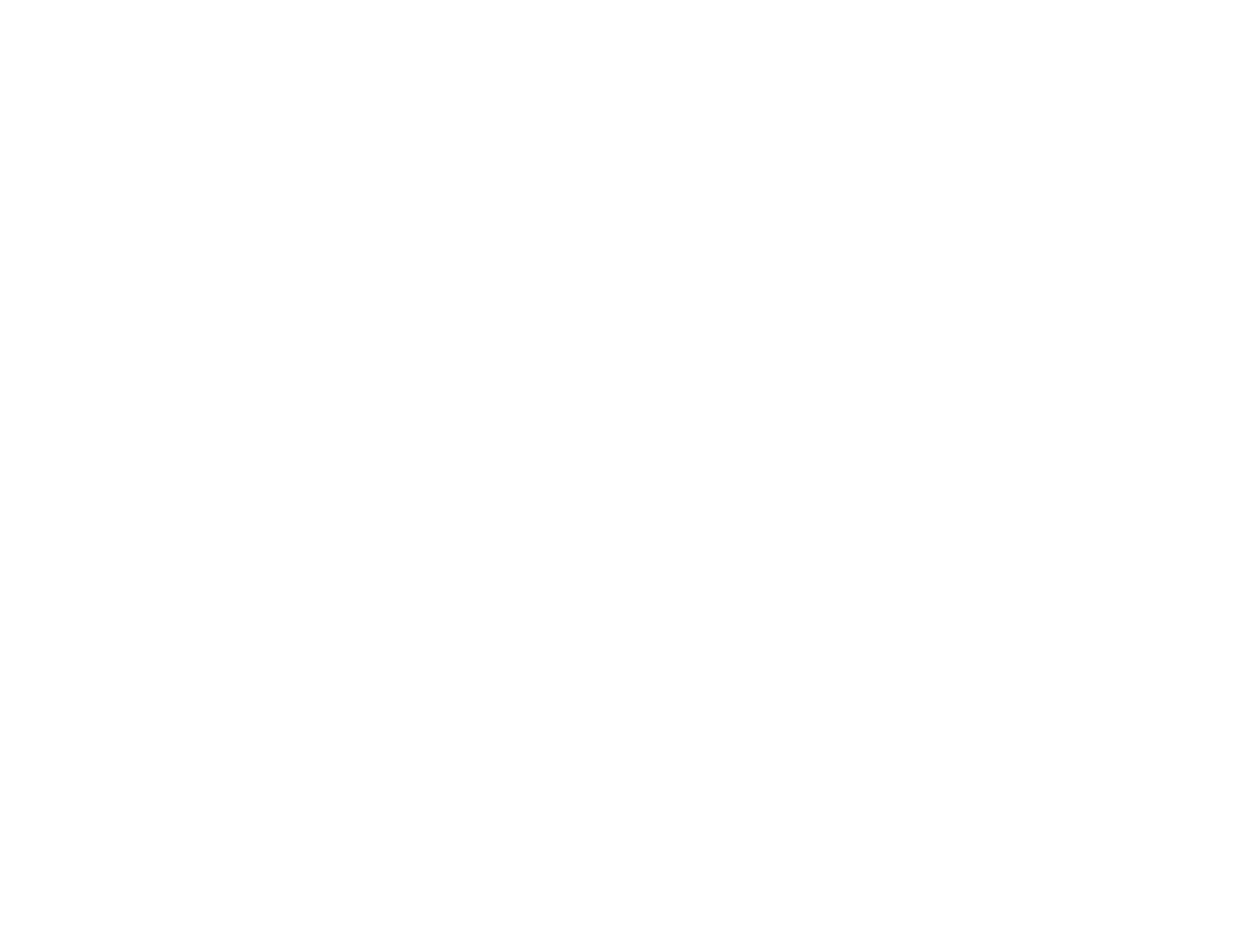
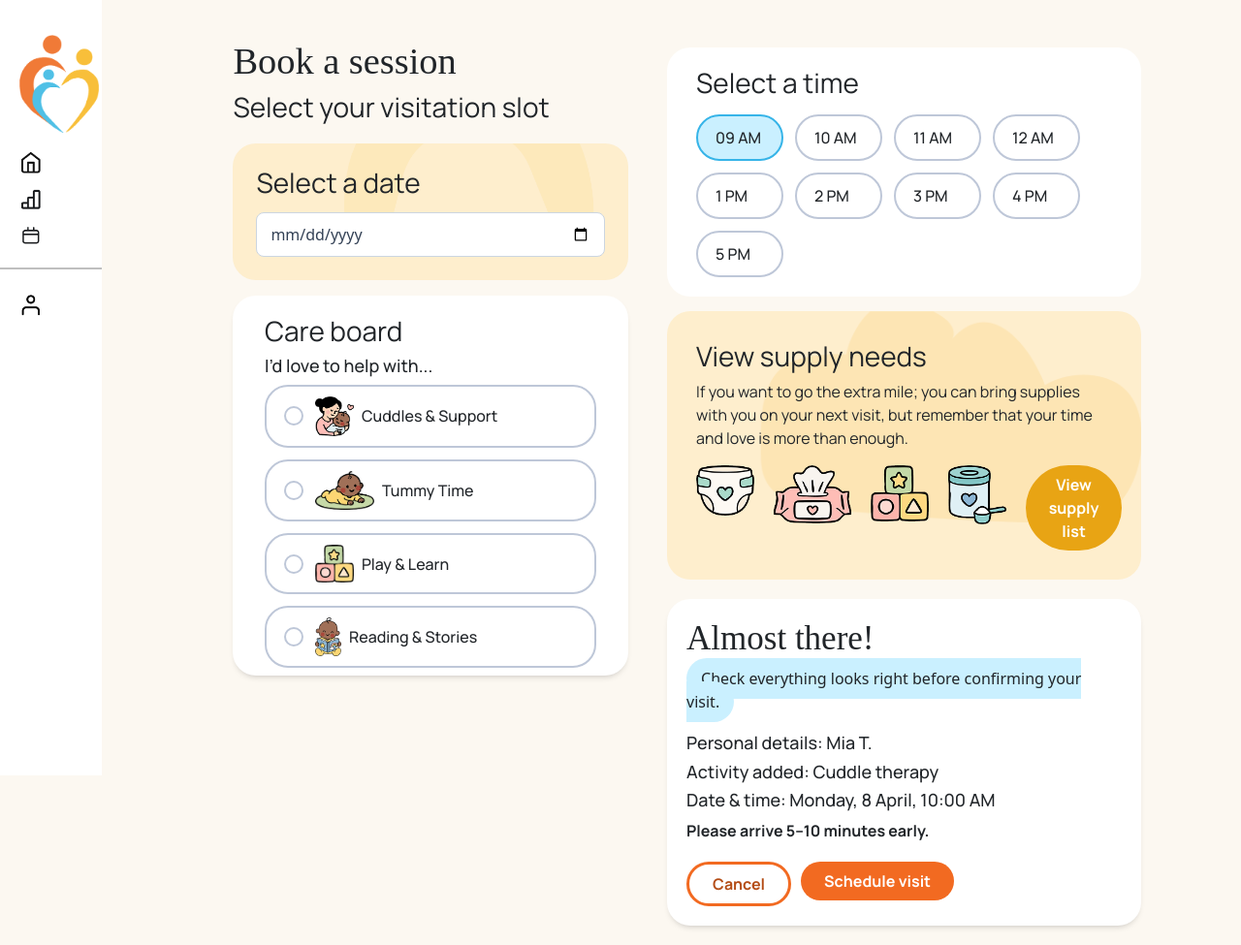
Before and after one commit to Joelene241161/Ngwana_Baby_House, a PHP site: page /Pages/bookingsVolunteer.php in a window 1280 px wide. Before the commit the page is empty. Shown: the whole page at 97% size. Before the commit the page ends 800 px from the top, so only its background shows below. Run offline with PHP 8.4, Linux system fonts and the light colour scheme; some web fonts are replaced.

Commit message:
Frontend schedule visit page
The frontend is mostly finished for the volunteer bookings page.

```diff
--- a/Pages/bookings.php
+++ b/Pages/bookings.php
@@ -38,7 +38,7 @@
     <div class="col-5">
 
     <div class="calendar-container">
-    <label for="event-date"><h4>Select Date</h4></label>
+    <label for="event-date"><h4>Select a date</h4></label>
     <input type="date" id="event-date" class="marginTopTiny">
     </div>
 
--- a/Pages/bookingsVolunteer.php
+++ b/Pages/bookingsVolunteer.php
@@ -0,0 +1,186 @@
+<!DOCTYPE html>
+<html lang="en">
+<head>
+    <meta charset="UTF-8">
+    <meta http-equiv="X-UA-Compatible" content="IE-edge">
+    <meta name="viewport" content="width-device-width, initial-scale-1.0">
+
+    <meta name="author" content="Joelene du Toit 241161">
+    <meta name="keywords" content="Ngwana Baby House NGO">
+    <title>
+        Ngwana Baby House
+    </title>
+
+    <link rel="icon" type="image/x-icon" href="../Assets/favicon.ico">
+
+    <link rel="preconnect" href="https://fonts.googleapis.com">
+<link rel="preconnect" href="https://fonts.gstatic.com" crossorigin>
+<link href="https://fonts.googleapis.com/css2?family=Manrope:wght@200..800&display=swap" rel="stylesheet">
+
+<link href="https://cdn.jsdelivr.net/npm/bootstrap@5.3.5/dist/css/bootstrap.min.css" rel="stylesheet" integrity="sha384-SgOJa3DmI69IUzQ2PVdRZhwQ+dy64/BUtbMJw1MZ8t5HZApcHrRKUc4W0kG879m7" crossorigin="anonymous">
+
+<link rel="stylesheet" href="https://use.typekit.net/jep6hre.css">
+
+<link rel="stylesheet" href="../main.css">
+
+</head>
+
+<body class="background">
+
+    <?php include "../Components/sidebarVolunteer.php";?>
+
+    <div class="main">
+
+<div style="display: flex; gap: 40px">
+    <div class="col-5">
+
+    <h3 class="minionPro marginTopLarge"> Book a session </h3>
+    <h4> Select your visitation slot </h4>
+
+    <div class="calendar-container">
+    <label for="event-date"><h4>Select a date</h4></label>
+    <input type="date" id="event-date" class="marginTopTiny">
+    </div>
+
+    <div class="scheduleControls">
+        <h4>Care board</h4>
+        <h5>I’d love to help with...</h5>
+
+        <!-- selected care task -->
+         <div class="radio-group">
+  <label class="radio-button">
+    <input type="radio" name="custom-radio" value="1" checked>
+    <span class="radio-icon"></span>
+    <img src="../Assets/care.png" alt="caregiver illustration" style="width: 40px" class="marginRightTiny">
+    <span class="radio-label">Cuddles & Support</span>
+  </label>
+
+  <label class="radio-button">
+    <input type="radio" name="custom-radio" value="2">
+    <span class="radio-icon"></span>
+    <img src="../Assets/tummy.png" alt="caregiver illustration" style="height: 40px" class="marginRightTiny">
+    <span class="radio-label">Tummy Time</span>
+  </label>
+
+  <label class="radio-button">
+    <input type="radio" name="custom-radio" value="3">
+    <span class="radio-icon"></span>
+    <img src="../Assets/toys.png" alt="caregiver illustration" style="width: 40px" class="marginRightTiny">
+    <span class="radio-label">Play & Learn</span>
+  </label>
+
+  <label class="radio-button">
+    <input type="radio" name="custom-radio" value="3">
+    <span class="radio-icon"></span>
+    <img src="../Assets/read.png" alt="caregiver illustration" style="height: 40px" class="marginRightTiny">
+    <span class="radio-label">Reading & Stories</span>
+  </label>
+</div>
+    </div>
+
+
+</div>
+
+<!-- day time slots -->
+<div class="col-6">
+    <div class="timeContainer">
+    <h4>Select a time</h4>
+
+        <!-- selected time slot -->
+         <div class="time-group marginTop15">
+  <label class="timeButton">
+    <input type="radio" name="custom-radio" value="9" checked>
+    <span class="radio-label">09 AM</span>
+  </label>
+
+  <label class="timeButton">
+    <input type="radio" name="custom-radio" value="10">
+    <span class="radio-label">10 AM</span>
+  </label>
+
+  <label class="timeButton">
+    <input type="radio" name="custom-radio" value="11">
+    <span class="radio-label">11 AM</span>
+  </label>
+
+  <label class="timeButton">
+    <input type="radio" name="custom-radio" value="12">
+    <span class="radio-label">12 AM</span>
+  </label>
+
+  <label class="timeButton">
+    <input type="radio" name="custom-radio" value="1">
+    <span class="radio-label">1 PM</span>
+  </label>
+
+  <label class="timeButton">
+    <input type="radio" name="custom-radio" value="2">
+    <span class="radio-label">2 PM</span>
+  </label>
+
+  <label class="timeButton">
+    <input type="radio" name="custom-radio" value="3">
+    <span class="radio-label">3 PM</span>
+  </label>
+
+  <label class="timeButton">
+    <input type="radio" name="custom-radio" value="4">
+    <span class="radio-label">4 PM</span>
+  </label>
+
+  <label class="timeButton">
+    <input type="radio" name="custom-radio" value="5">
+    <span class="radio-label">5 PM</span>
+  </label>
+</div><!-- end of time slot radio group -->
+
+</div>
+
+<div class="volunteerSupplyNeeds">
+<h4>View supply needs</h4>
+<p class="pLight">If you want to go the extra mile; you can bring supplies with you on your next visit, but remember that your time and love is more than enough.</p>
+<div style="display: flex; gap: 20px">
+    <div><img src="../Assets/diaper.png" alt="diapers" style="width: 60px"></div>
+    <div><img src="../Assets/wipes.png" alt="wet wipes" style="height: 60px"></div>
+    <div><img src="../Assets/toys.png" alt="toys" style="width: 60px"></div>
+    <div><img src="../Assets/formula.png" alt="formula" style="width: 60px"></div>
+    <button class="secondaryButton buttonText" style="height: fit-content">View supply list</button>
+</div>
+</div>
+
+<div class="confirmBooking">
+    <h3 class="minionPro" style="font-size: 35px"> Almost there! </h3>
+    <span class="blueBgText">Check everything looks right before confirming your visit.</span>
+    <h5 class="marginTopMedium">Personal details: Mia T.</h5>
+    <h5>Activity added: Cuddle therapy</h5>
+    <h5>Date & time: Monday, 8 April, 10:00 AM</h5>
+    <p>Please arrive 5–10 minutes early.</p>
+
+    <div style="display: flex; gap: 10px; margin-left: auto;" class="marginTopMedium">
+        <div> <button class="primaryButton primaryGhost buttonText">Cancel</button></div>
+        <div> <button class="primaryButton buttonText">Schedule visit</button></div>
+        </div>
+</div>
+
+</div> <!-- right side end-->
+
+</div> <!-- flex container -->
+
+
+    </div> <!-- main -->
+
+    <!-- Quantity selector -->
+ <script>
+function changeQty(delta) {
+    let qty = document.getElementById('qty');
+    let newVal = parseInt(qty.value) + delta;
+    if (newVal >= parseInt(qty.min) && newVal <= parseInt(qty.max)) {
+        qty.value = newVal;
+    }
+}
+</script>
+
+    <script src="https://cdn.jsdelivr.net/npm/bootstrap@5.3.5/dist/js/bootstrap.bundle.min.js" integrity="sha384-k6d4wzSIapyDyv1kpU366/PK5hCdSbCRGRCMv+eplOQJWyd1fbcAu9OCUj5zNLiq" crossorigin="anonymous"></script>
+    <script src="script.js"></script>
+</body>
+</html>
--- a/main.css
+++ b/main.css
@@ -1109,7 +1109,7 @@
 
 .scroll-container {
   width: 100%;
-  max-height: 320px;
+  max-height: 230px;
   overflow-y: auto;
   overflow-x: hidden;
   border: 1px solid var(--Primary-Grey);
@@ -1128,3 +1128,71 @@
 .row:last-child {
   border-bottom: none;
 }
+
+.timeButton:has(input[type="radio"]:checked){
+    background-color: var(--Secondary-Blue-Tint);
+    border-color: var(--Primary-Blue);
+}
+
+.time-group {
+  display: flex;
+  flex-direction: row;
+  gap: 12px;
+  width: fit-content;
+  font-family: "Manrope",sans-serif;
+  flex-wrap: wrap;
+}
+
+.timeButton {
+  display: flex;
+  align-items: center;
+  padding: 10px 18px;
+  border: 2px solid var(--Primary-Grey);
+  border-radius: 24px;
+  background-color: #ffffff;
+  cursor: pointer;
+  transition: all 0.2s ease-in-out;
+  width: 90px;
+}
+
+/* hide default browser radio input */
+.timeButton input[type="radio"] {
+  display: none;
+}
+
+.timeContainer{
+    background-color: white;
+    border-radius: 24px;
+    margin-top: 10%;
+    padding-top: 20px;
+    padding-left: 30px;
+    padding-right: 30px;
+    padding-bottom: 20px;
+    height: fit-content;
+}
+
+.volunteerSupplyNeeds{
+    background-image: url("Assets/Upcoming\ visits.png");
+    background-position: right;
+    background-size: cover;
+    border-radius: 24px;
+    padding: 30px;
+    margin-top: 15px;
+}
+
+.blueBgText{
+    background-color: var(--Secondary-Blue-Tint);
+    border-radius: 24px;
+    padding: 10px;
+    padding-left: 15px;
+    padding-right: 15px;
+}
+
+.confirmBooking{
+    background-color: white;
+    border-radius: 24px;
+    padding: 20px;
+    box-shadow: 0 4px 7px -4px rgba(0, 0, 0, 0.25);
+    margin-top: 20px;
+    margin-bottom: 20px;
+}
```
Also changed, not shown: Assets/read.png (added).
